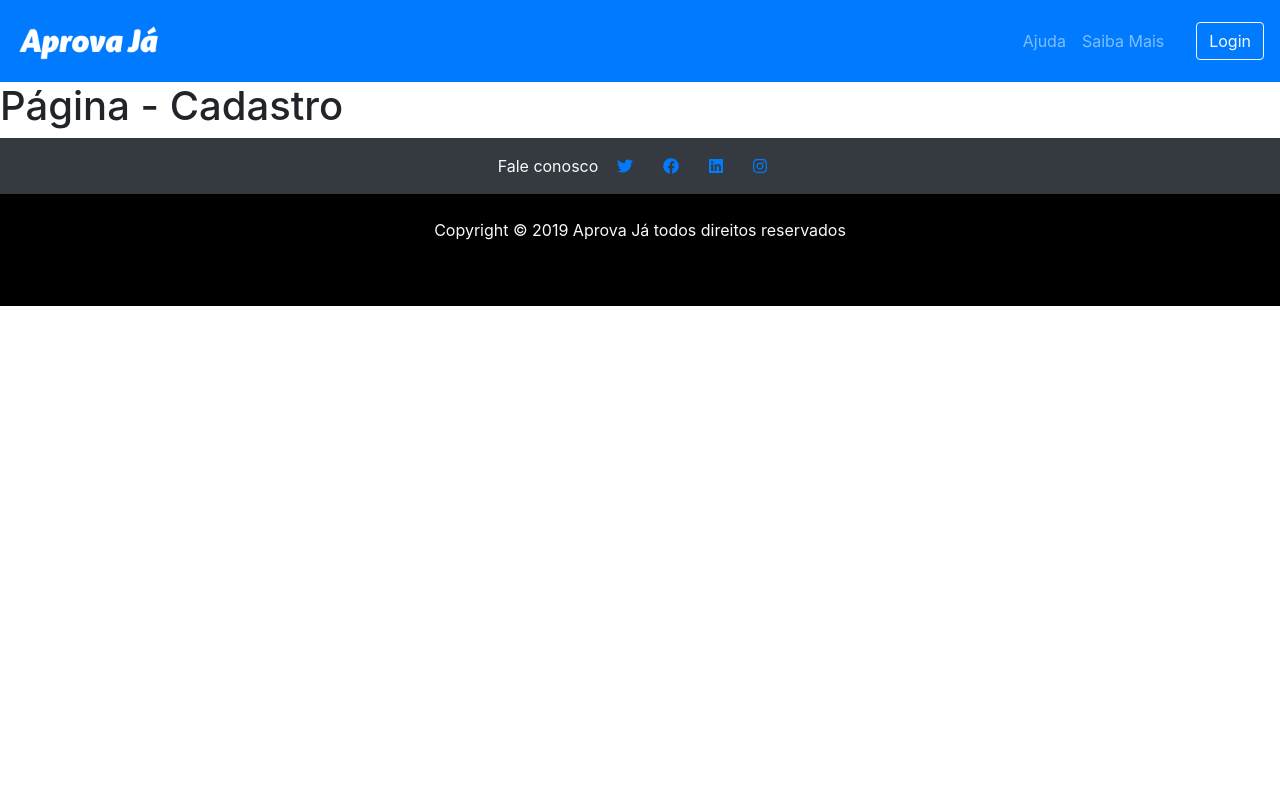
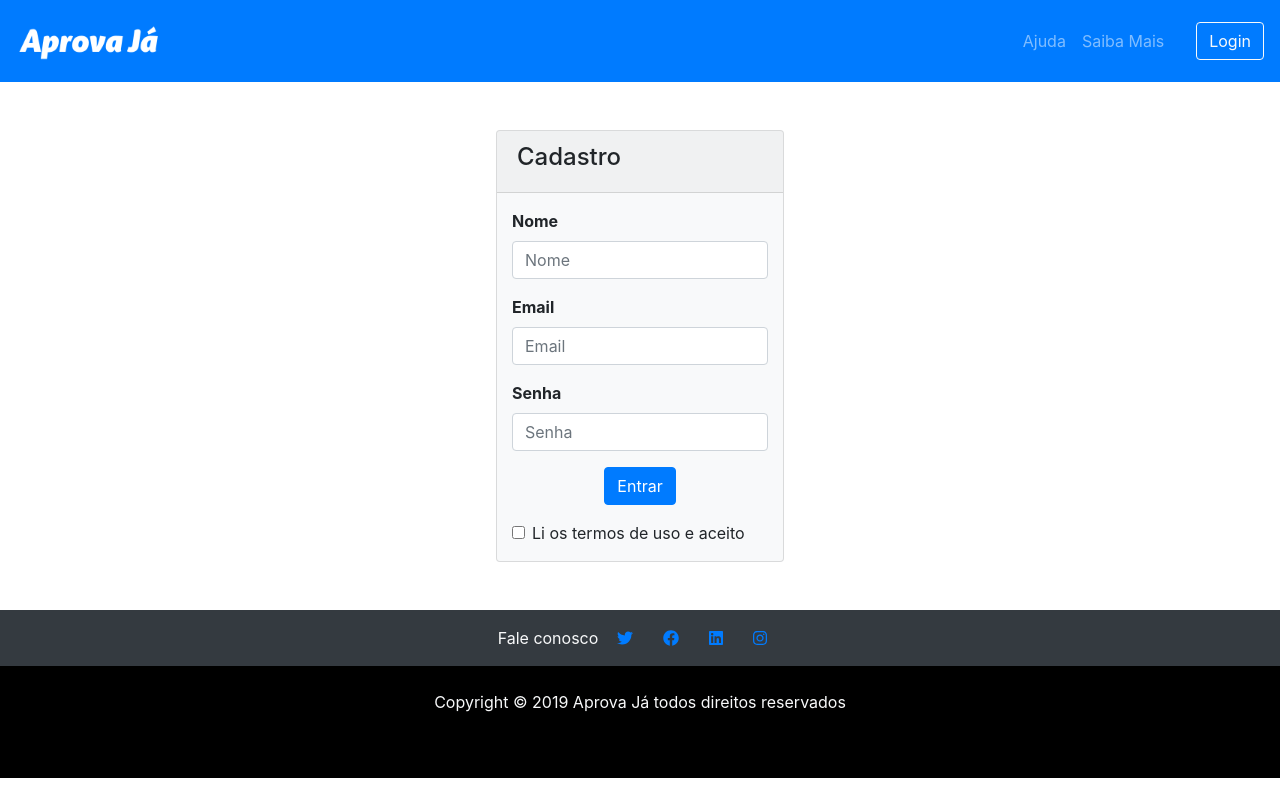
Before and after one commit to brendonhc/aprova-ja, a React (Create React App) app: page /cadastro in a window 1280 px wide. Built offline with nearby package versions, Linux system fonts and the light colour scheme; the HTML template or start-up script is replaced by a standard one.

Commit message:
Tela de cadastro

```diff
--- a/src/pages/Cadastro/Cadastro.js
+++ b/src/pages/Cadastro/Cadastro.js
@@ -1,12 +1,52 @@
 import React, { Component } from 'react';
 import './styles.css';
+import { Form, Button, FormText, Card, FormCheck } from 'react-bootstrap'
 
 class Cadastro extends Component {
   render() {
     return (
-      <div>
-        <h1>Página - Cadastro</h1>
+      <div className="container align-items-center mt-5 mb-5"   >
+        <div className="row justify-content-center">
+          <Card bg="light" style={{ width: '18rem' }} >
+          <Card.Header><b><h4>Cadastro</h4></b></Card.Header>
+
+            <Form className="col-12">
+              <Form.Group controlId="formBasicEmail" className="mt-3">
+                <Form.Label><b>Nome</b></Form.Label>
+                <Form.Control type="text" placeholder="Nome" required />
+
+              </Form.Group>
+
+              <Form.Group controlId="formBasicEmail" className="mt-3">
+                <Form.Label><b>Email</b></Form.Label>
+                <Form.Control type="email" placeholder="Email" required />
+
+              </Form.Group>
+
+              <Form.Group controlId="formBasicPassword">
+                <Form.Label><b>Senha</b></Form.Label>
+                <Form.Control type="password" placeholder="Senha" />
+              </Form.Group >
+              <Form.Group controlId="LoginButton" className="justify-content-center align-items-center row" >
+                <Button variant="primary" type="submit"  >
+                  Entrar
+      </Button>
+              </Form.Group>
+              {['checkbox'].map(type => (
+                <div key={`default-${type}`} className="mb-3">
+                  <Form.Check required
+                    type={type}
+                    id={`default-${type}`}
+                    label={`Li os termos de uso e aceito`}></Form.Check>
+
+                </div>
+              ))}
+            </Form>
+
+          </Card>
+        </div>
       </div>
+
     );
   }
 }
```
